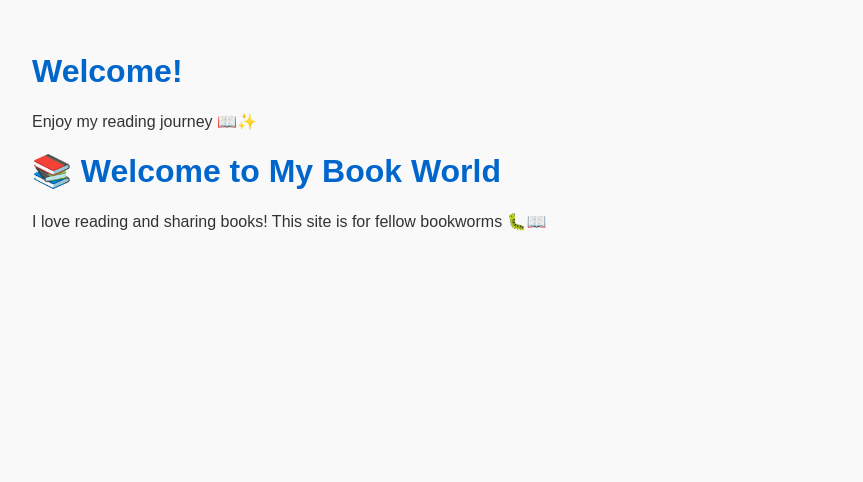
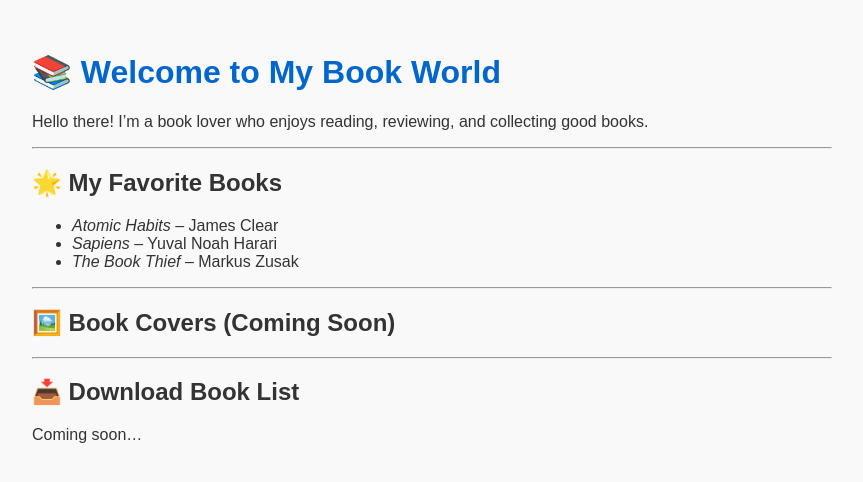
Before and after one commit to bs-alt/Books, a Jekyll site: the page built from index.md, in a window 1280 px wide. Shown: the top 482 px of the page, without its empty margins (208-1071 px from the left). Built offline with Jekyll 4.4.1, drawn with Linux system fonts in a browser that asks for light colours.

Commit message:
Update index.md

```diff
--- a/index.md
+++ b/index.md
@@ -3,11 +3,24 @@
 title: 📚 My Book World
 ---
 
-# Welcome!
-
-Enjoy my reading journey 📖✨
-
-
 # 📚 Welcome to My Book World
 
-I love reading and sharing books! This site is for fellow bookworms 🐛📖
+Hello there! I'm a book lover who enjoys reading, reviewing, and collecting good books.
+
+---
+
+## 🌟 My Favorite Books
+
+- *Atomic Habits* – James Clear
+- *Sapiens* – Yuval Noah Harari
+- *The Book Thief* – Markus Zusak
+
+---
+
+## 🖼️ Book Covers (Coming Soon)
+
+---
+
+## 📥 Download Book List
+
+Coming soon...
```
